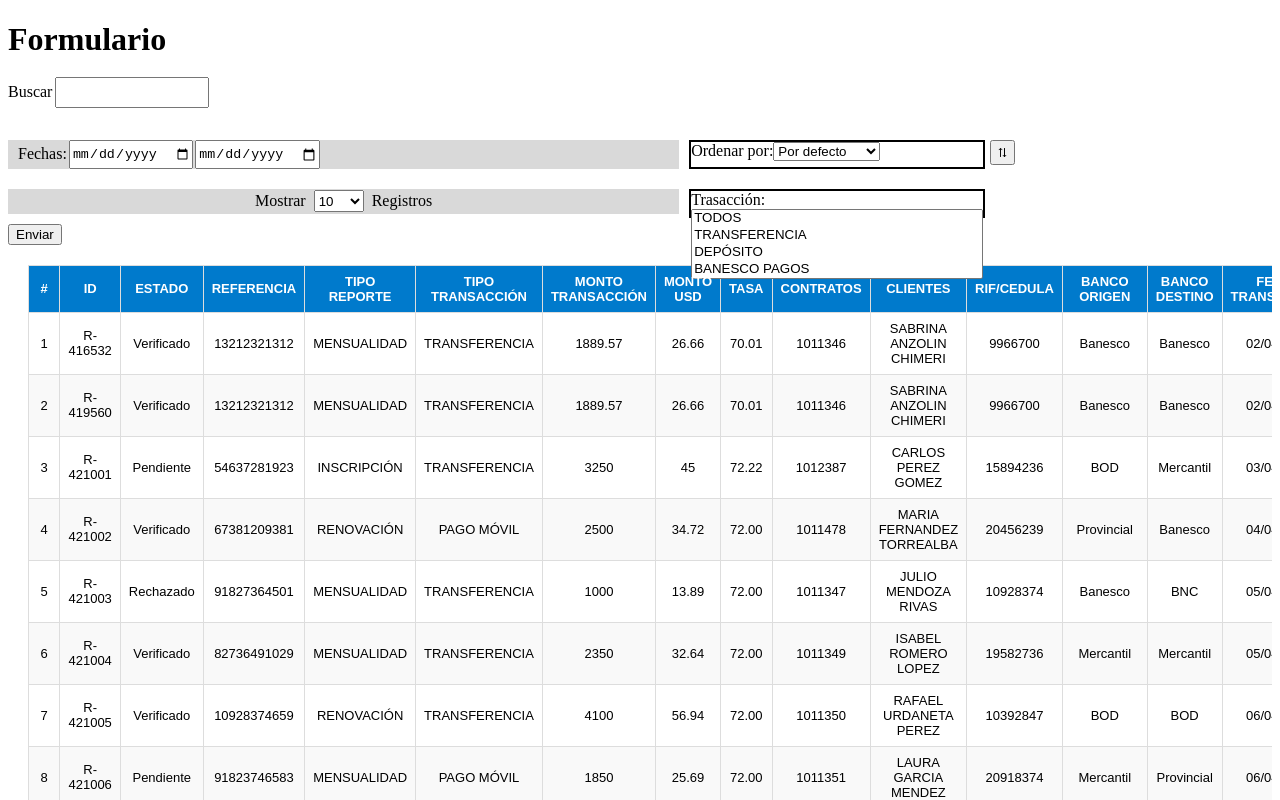
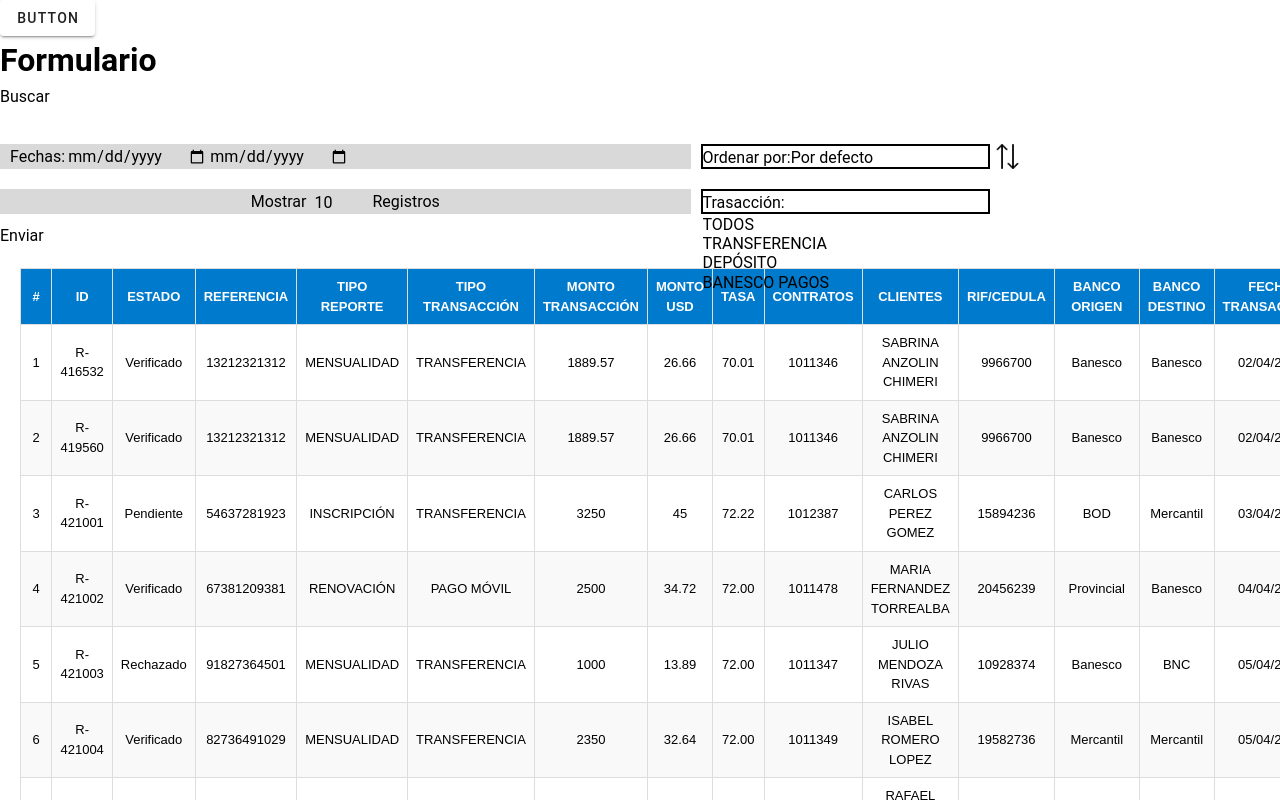
Before and after one commit to Buff4AurelionSol/CloudHUB, a Vue app in the folder cloud-hub/: page / in a window 1280 px wide. Shown: the top 800 px of the page. Built offline with nearby package versions, Linux system fonts and the light colour scheme; the HTML template or start-up script is replaced by a standard one.

Commit message:
feat: install vuetify

```diff
--- a/cloud-hub/package.json
+++ b/cloud-hub/package.json
@@ -13,7 +13,8 @@
     "format": "prettier --write src/"
   },
   "dependencies": {
-    "vue": "^3.5.13"
+    "vue": "^3.5.13",
+    "vuetify": "^3.8.2"
   },
   "devDependencies": {
     "@tsconfig/node22": "^22.0.1",
--- a/cloud-hub/src/App.vue
+++ b/cloud-hub/src/App.vue
@@ -44,6 +44,11 @@
 
 <template>
   <div class="form-box">
+
+    <v-btn>
+      Button
+    </v-btn>
+
     <Form @numberToFilter="getNumberToFilter"
       @sendData="getData"
       @transactions="getTransactions"
--- a/cloud-hub/src/components/Form.vue
+++ b/cloud-hub/src/components/Form.vue
@@ -25,6 +25,7 @@
     let showPaysSelect = data["showPaysSelect"]
     data.transaction = selectedValues.value
 
+    console.log(data)
     emit('numberToFilter', showPaysSelect)
     emit('sendData', dataArray)
     emit('transactions', data.transaction)
@@ -97,6 +98,7 @@
     grid-row: 2;
     display: flex;
     gap: 5px;
+
   }
 
   .transaction{
--- a/cloud-hub/src/main.ts
+++ b/cloud-hub/src/main.ts
@@ -1,4 +1,16 @@
 import { createApp } from 'vue'
+
+import 'vuetify/styles'
+import { createVuetify } from 'vuetify'
+import * as components from 'vuetify/components'
+import * as directives from 'vuetify/directives'
+
+// Components
 import App from './App.vue'
 
-createApp(App).mount('#app')
+const vuetify = createVuetify({
+  components,
+  directives,
+})
+
+createApp(App).use(vuetify).mount('#app')
```
Also changed, not shown: 1 other file (tests, documents, lock files or other folders).
